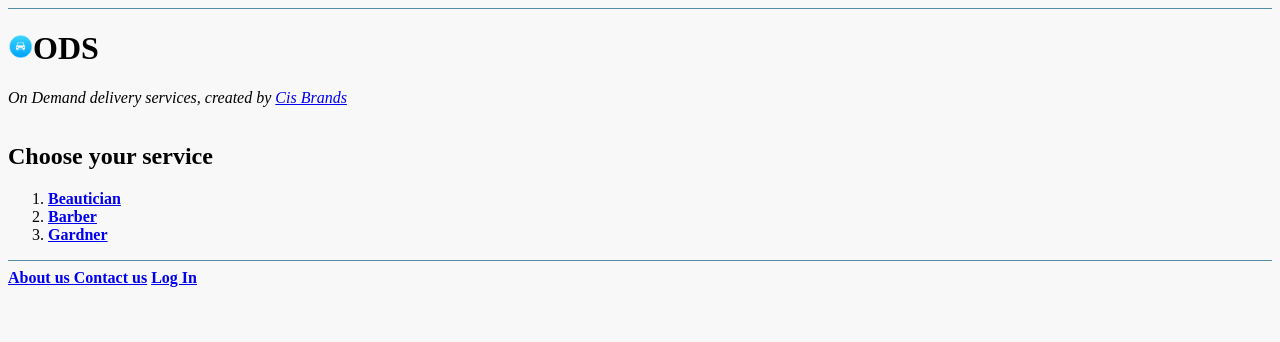
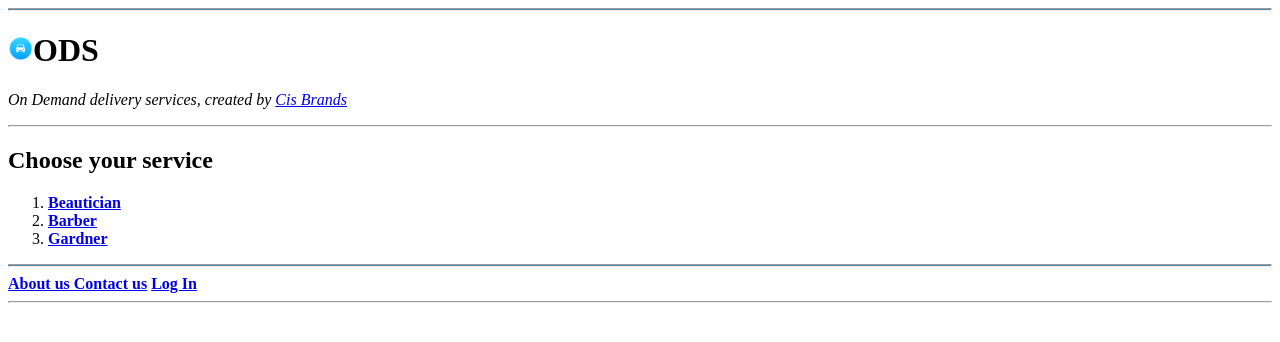
Before and after one commit to SebastianHendricks/ODS, a plain HTML site: page Home.html in a window 1280 px wide. Drawn offline with Linux system fonts and the light colour scheme.

Commit message:
Update styles.css

```diff
--- a/CSS/styles.css
+++ b/CSS/styles.css
@@ -1,8 +1,4 @@
-  Body {
-    background-color: #F8F8F8;
-  }
+hr {
 
-  hr {
-    border-style: none;
     background-color: #548CA8;
   }
```
